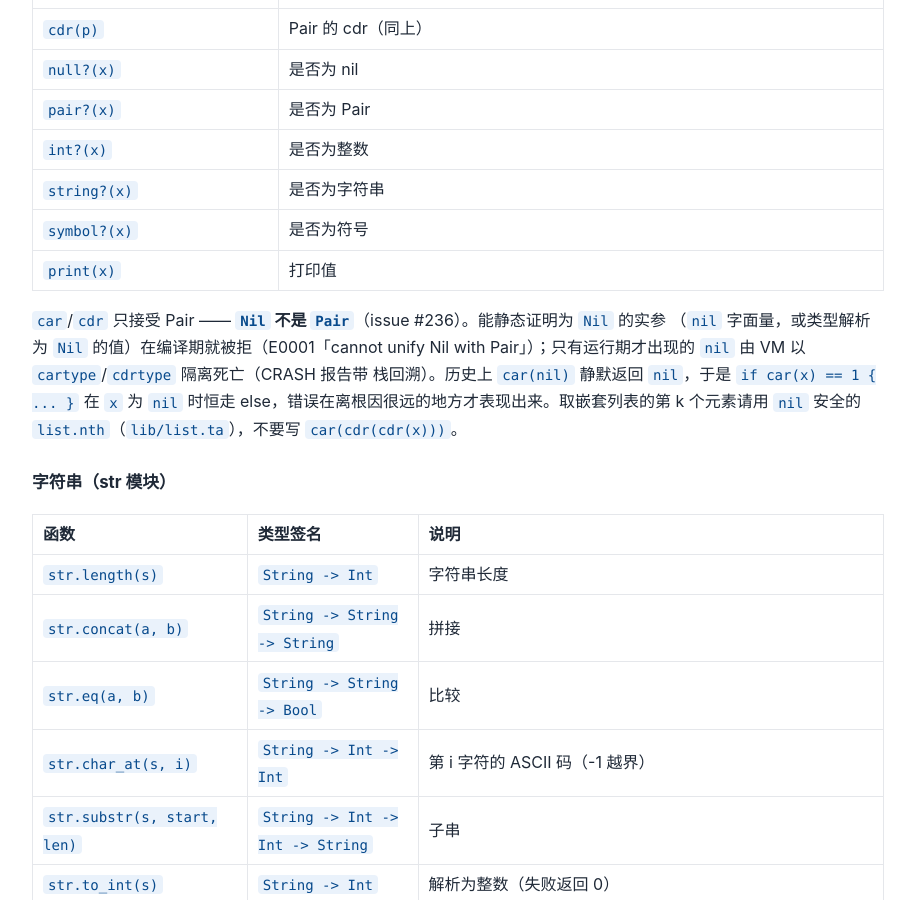
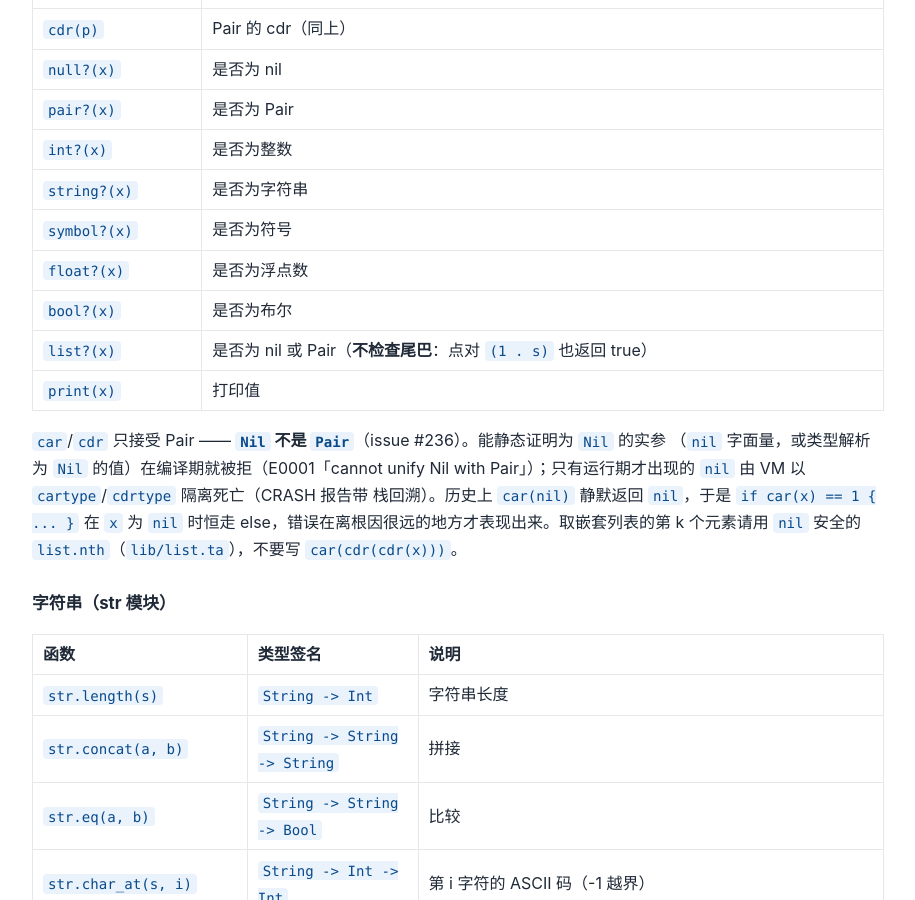
Before and after one commit to tiancaiamao/tinyactor, a Jekyll site: the page built from docs/ta-language-spec.md, in a window 1280 px wide and 900 px high, scrolled down 25827 px. Shown: the whole window, without its empty margins (182-1097 px from the left). Built offline with Jekyll 4.4.1, drawn with Linux system fonts in a browser that asks for light colours; our own code applies the rules of GitHub Pages for plain Markdown files.

Commit message:
fix(typecheck): 补齐 float?/bool?/list? 的承诺，删掉 nil?/map? 两个死名字
裸名谓词散在三张表里：src/host.c 的 bare_preds（C 侧实现）、compile.ta 的
bare_cfunc（按名 ccall 的白名单）、typecheck.ta 的 make_builtin_env（类型
承诺）。第三张漏登记的症状是「运行期有、写出来说没有」：

    fn main() { print(list?([1, 2])) }   // [E0002] undefined function 'list?'

float? / bool? / list? 就是这样：C 侧实现齐全、白名单也放行，只有类型层不
认识。与 bytes? / pid? 当年同一个洞（代码注释自己写着「opcode exists, it was
only missing here」），这一批补上 nb_t 三行。

同时把两个「名字存在但没有意义」的删掉，净减：

- nil?：与 null? 同义（null? 是 KL 层 (eq? x nil)，全仓在用；nil? 是 host
  cfunc，TA 源码里一处都没用过）。一个含义两个拼写，留着就是让人挑错。
- map?：内核没有 map 值，host 侧恒返回 false —— 和已删的 len / list_ref 同类
  phantom，promise 它等于承诺一个永远为假的东西。

删这两个不改变任何 TA 源码的行为：它们本来就走不到运行期（typecheck 先报
E0002），删掉的是「看起来能用」的假象。

测试

- test/basic/type-predicates.ta 补 float? / bool? / list? 真假两臂（含
  list? 只判「nil 或 pair」、点对也为真这一条），冻结快照同步重生成。
- docs/ta-language-spec.md 的谓词表补三个名字。

验证：make bootstrap 两次产物 byte-identical；make test 327 PASS / 0 FAIL；
make fmt-check 通过；kernfuzz-snapshot-check 无差异。

```diff
--- a/docs/ta-language-spec.md
+++ b/docs/ta-language-spec.md
@@ -1126,6 +1126,9 @@ C 注册表不一致的项不存在：`net.*` 的元数在 `lib/net.c` 的 `TaFu
 | `int?(x)` | 是否为整数 |
 | `string?(x)` | 是否为字符串 |
 | `symbol?(x)` | 是否为符号 |
+| `float?(x)` | 是否为浮点数 |
+| `bool?(x)` | 是否为布尔 |
+| `list?(x)` | 是否为 nil 或 Pair（**不检查尾巴**：点对 `(1 . s)` 也返回 true） |
 | `print(x)` | 打印值 |
 
 `car`/`cdr` 只接受 Pair —— **`Nil` 不是 `Pair`**（issue #236）。能静态证明为 `Nil` 的实参
@@ -1340,7 +1343,7 @@ lisp-backend: typecheck
 | 布尔 | `not` | `Bool -> Bool`（注：`not` 是 `lib/bool.ta` 的普通函数，签名来自其注解，不在内建承诺表） |
 | 列表 | `car` `cdr` | `forall a b. a -> b`（元素类型不约束；可证明的 nil 实参编译期拒绝，见「内置函数」） |
 | 构造 | `cons` | `forall a b. a -> b -> b` |
-| 谓词 | `null?` `pair?` `int?` `string?` `symbol?` `bytes?` `pid?` | `forall a. a -> Bool` |
+| 谓词 | `null?` `pair?` `int?` `string?` `symbol?` `bytes?` `pid?` `float?` `bool?` `list?` | `forall a. a -> Bool` |
 | 字符串 | `str.concat` `str.eq` `str.length` 等 | 见上方字符串函数表 |
 | Actor | `spawn` `self` | `forall a. a -> Pid` |
 | 消息 | `send` | `forall a b. a -> b -> b` |
```
Also changed, not shown: 6 other files.
